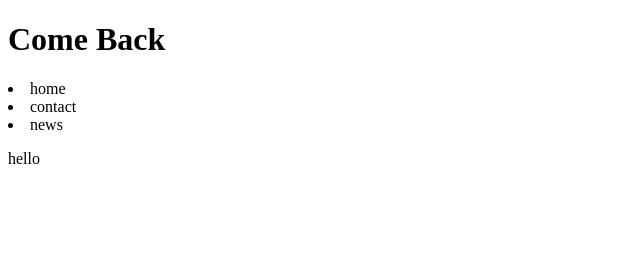
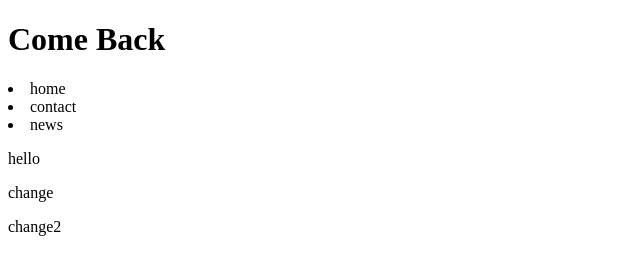
Before and after one commit to tsukada-t/git_tutorial2, a plain HTML site: page index.html in a window 1280 px wide. Shown: the whole page, without its empty margins (0-640 px from the left). Drawn offline with Linux system fonts and the light colour scheme.

Commit message:
git diffを追記

```diff
--- a/index.html
+++ b/index.html
@@ -15,6 +15,8 @@
       <li>news</li>
     </lu>
     <p>hello</p>
+    <p>change</p>
+    <p>change2</p>
   </head>
 </body>
 </html>
```
